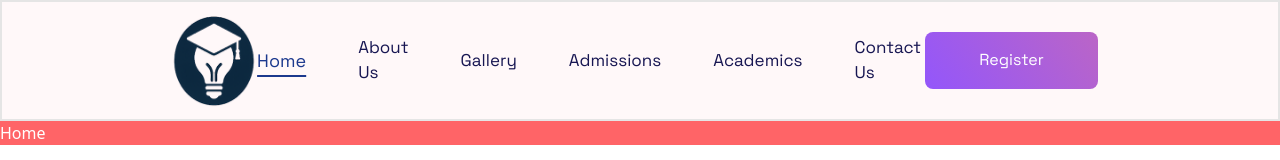
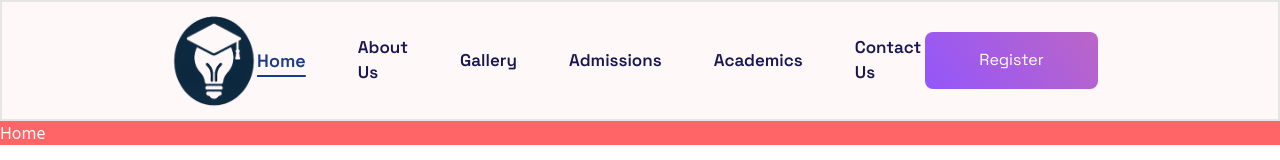
Before and after one commit to Ezekiel-Faith/Smart-School, a React (Vite) app: page /Home in a window 1280 px wide. Shown: the top 160 px of the page. Built offline with nearby package versions, Linux system fonts and the light colour scheme.

Commit message:
Corections 2

```diff
--- a/src/pages/Header.jsx
+++ b/src/pages/Header.jsx
@@ -36,9 +36,9 @@ function Header() {
                 to={`${link.path}`}
                 onClick={() => setActiveLink(link.id)}
                 className={`
-                  text-[17px] font-project transition-all text-PurpleBlend duration-300
+                  text-[17px] font-[600] font-project transition-all text-PurpleBlend duration-300
                   ${activeLink === link.id
-                    ? 'text-[18px] underline underline-offset-8 text-blue-900 decoration-blue-900 decoration-2'
+                    ? 'text-[18px] font-[600] underline underline-offset-8 text-blue-900 decoration-blue-900 decoration-2'
                     : 'text-project hover:text-gray-300 '
                   }
                 `}
```
